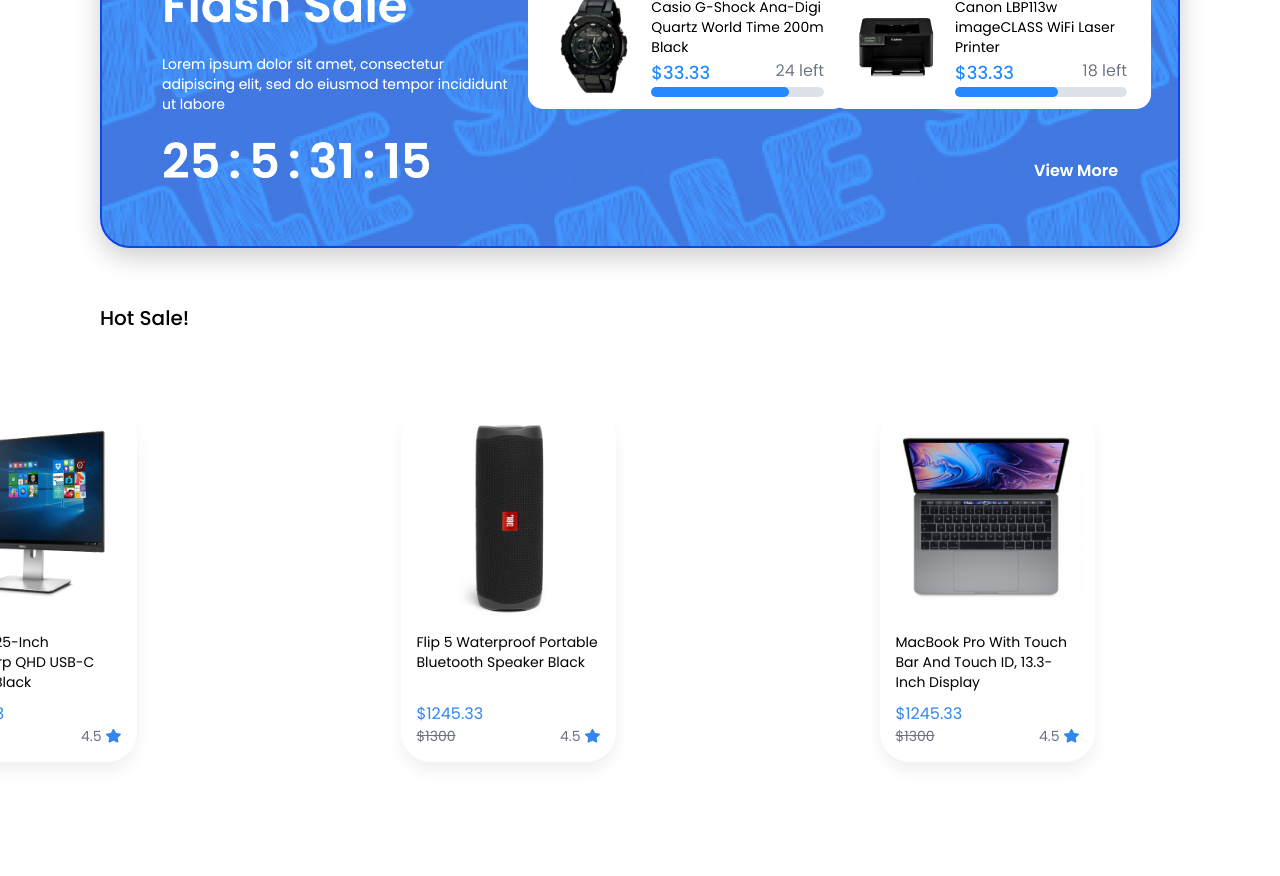
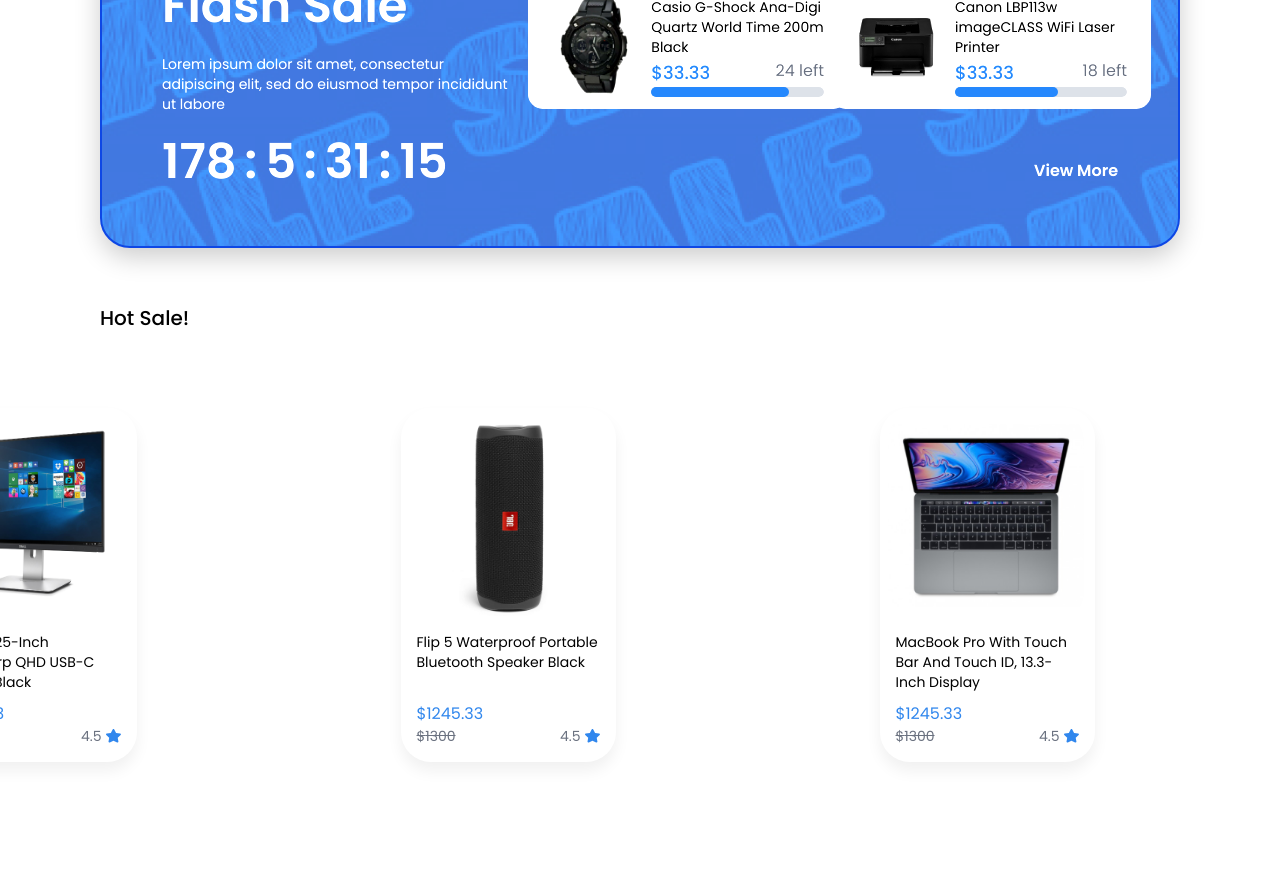
Before and after one commit to mohit-sankhla2002/Bhumi-Tech-Assignment, a React (Vite) app: page / in a window 1280 px wide. Shown: the part 2340-3216 px from the top of the page. Built offline with nearby package versions, Linux system fonts and the light colour scheme.

Commit message:
changed the flash sale countdown

```diff
--- a/src/components/Sections/FlashSale.jsx
+++ b/src/components/Sections/FlashSale.jsx
@@ -3,7 +3,7 @@
 import FlashProduct from '../FlashProduct';
 import Countdown from '../Countdown';
 function FlashSale() {
-  const targetDate = new Date('2023-07-31T23:59:59');
+  const targetDate = new Date('2023-12-31T23:59:59');
   return (
     <div className='flash-sale bg-darkBlue mx-section py-10 shadow-bs2 flex items-center gap-4 border-2 border-blue-700'>
         <div className='flex flex-col max-w-[350px] gap-6 justify-between'>
```
